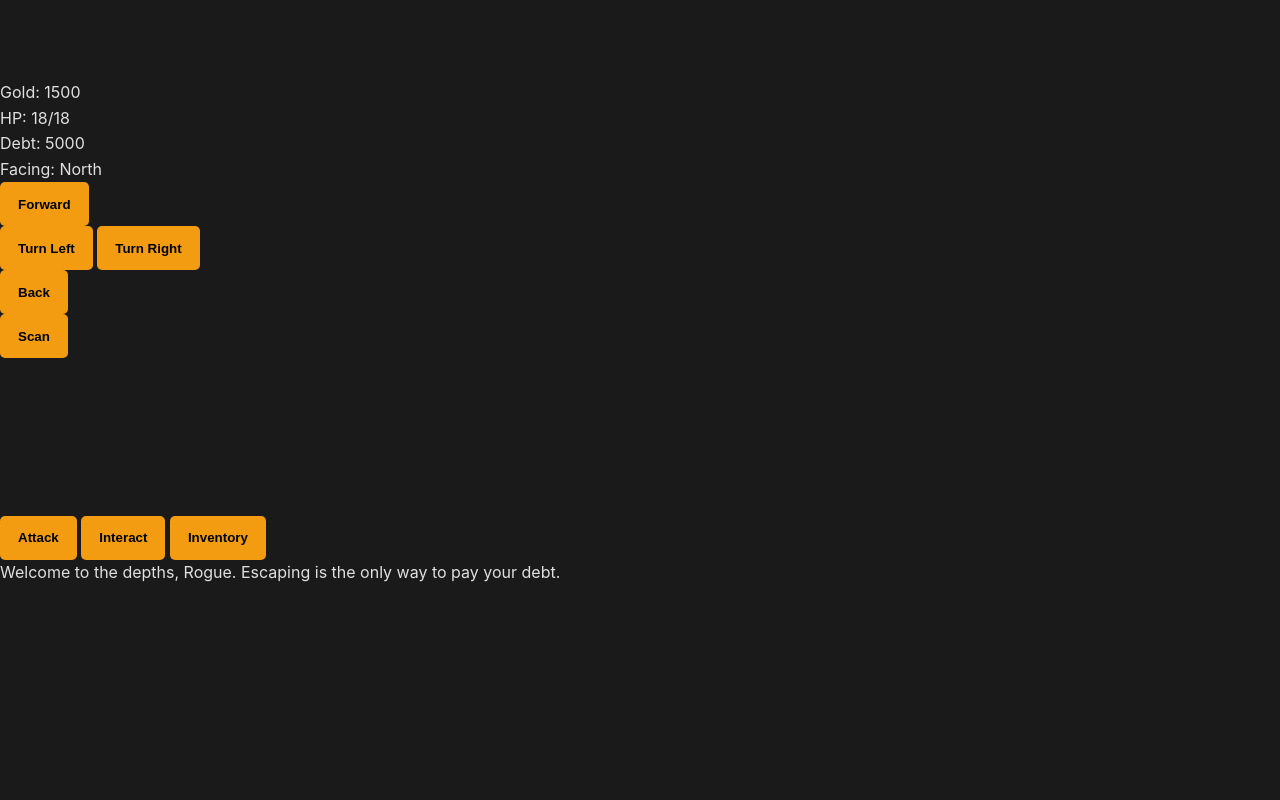
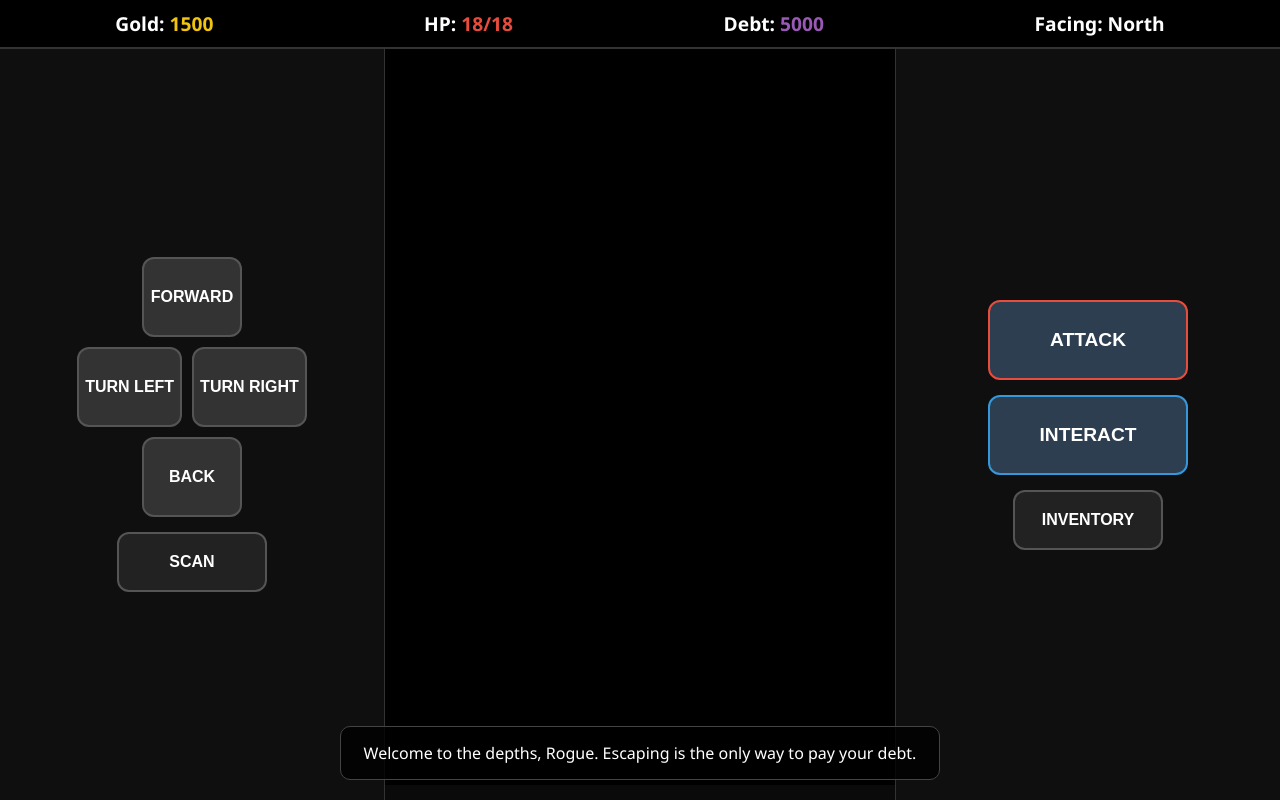
Before and after one commit to concego/goldrush, a plain HTML site: page index.html in a window 1280 px wide. Drawn offline with Linux system fonts and the light colour scheme.

Commit message:
Update style.css

```diff
--- a/style.css
+++ b/style.css
@@ -1,144 +1,166 @@
 :root {
-    --bg: #1a1a1a;
-    --text: #e0e0e0;
-    --accent: #f39c12;
-    --panel-bg: #2c3e50;
-    --hover: #34495e;
+    --bg-dark: #0a0a0a;
+    --panel-bg: #1a1a1a;
+    --gold: #f1c40f;
+    --health: #e74c3c;
+    --debt: #9b59b6;
+    --text: #ffffff;
+    --accent: #3498db;
+    --focus-ring: #2ecc71;
 }
 
-body {
-    font-family: -apple-system, BlinkMacSystemFont, "Segoe UI", Roboto, Helvetica, Arial, sans-serif;
-    background-color: var(--bg);
-    color: var(--text);
-    margin: 0;
-    padding-top: 80px;
-    line-height: 1.6;
+* {
+    box-sizing: border-box;
+    -webkit-tap-highlight-color: transparent;
 }
 
-#painel-controle {
-    position: fixed;
-    top: 0;
+body, html {
+    margin: 0;
+    padding: 0;
     width: 100%;
-    background: var(--panel-bg);
-    padding: 10px;
-    box-sizing: border-box;
-    display: flex;
-    flex-wrap: wrap;
-    align-items: center;
-    justify-content: space-between;
-    z-index: 100;
-    box-shadow: 0 2px 10px rgba(0,0,0,0.5);
+    height: 100%;
+    background-color: var(--bg-dark);
+    color: var(--text);
+    font-family: 'Segoe UI', Tahoma, Geneva, Verdana, sans-serif;
+    overflow: hidden;
 }
 
-.hidden { display: none !important; }
+#game-container {
+    display: flex;
+    flex-direction: column;
+    height: 100vh;
+    width: 100vw;
+}
 
-#busca {
-    flex-grow: 1;
-    padding: 12px;
-    border-radius: 5px;
-    border: 1px solid #555;
+#status-bar {
+    display: flex;
+    justify-content: space-around;
     background: #000;
-    color: #fff;
-    margin-right: 10px;
+    padding: 10px;
+    font-weight: bold;
+    border-bottom: 2px solid #333;
+    font-size: 1.2rem;
+}
+
+.stat { display: flex; align-items: center; }
+#gold-val { color: var(--gold); margin-left: 5px; }
+#hp-val { color: var(--health); margin-left: 5px; }
+#debt-val { color: var(--debt); margin-left: 5px; }
+
+#ui-layout {
+    display: grid;
+    grid-template-columns: 30% 40% 30%;
+    flex: 1;
+    overflow: hidden;
+}
+
+section {
+    display: flex;
+    flex-direction: column;
+    justify-content: center;
+    align-items: center;
+    padding: 20px;
+    gap: 15px;
+}
+
+#movement-panel { background: rgba(255,255,255,0.02); }
+#action-panel { background: rgba(255,255,255,0.02); }
+
+.control-group {
+    display: flex;
+    flex-direction: column;
+    align-items: center;
+    gap: 10px;
+}
+
+.rotation-controls {
+    display: flex;
+    gap: 10px;
 }
 
 button {
-    padding: 12px 18px;
-    border-radius: 5px;
-    border: none;
-    background: var(--accent);
-    color: #000;
+    background: #333;
+    color: #fff;
+    border: 2px solid #555;
+    border-radius: 12px;
+    font-size: 1rem;
     font-weight: bold;
     cursor: pointer;
-    min-height: 44px; /* Acessibilidade Mobile */
+    min-height: 80px;
+    min-width: 100px;
+    transition: all 0.2s;
+    display: flex;
+    align-items: center;
+    justify-content: center;
+    text-transform: uppercase;
 }
 
-button:hover { background: #e67e22; }
-
-/* Estrutura de Pastas (Sanfonas) */
-details {
-    background: #2c2c2c;
-    margin: 8px;
-    border-radius: 8px;
-    border: 1px solid #444;
+button:focus {
+    outline: none;
+    border-color: var(--focus-ring);
+    box-shadow: 0 0 15px var(--focus-ring);
+    background: #444;
 }
 
-summary {
-    padding: 15px;
-    cursor: pointer;
-    font-weight: bold;
-    list-style: none;
-    outline: none;
+button:active {
+    transform: scale(0.95);
+    background: #555;
 }
 
-summary:focus { background: var(--hover); }
-summary::-webkit-details-marker { display: none; }
-
-.lista-itens {
-    padding: 10px 20px;
-    background: #1e1e1e;
+.action-btn {
+    background: #2c3e50;
+    width: 100%;
+    max-width: 200px;
+    font-size: 1.2rem;
 }
 
-.item-arquivo {
-    display: flex;
-    justify-content: space-between;
-    align-items: center;
-    padding: 14px 0;
-    border-bottom: 1px solid #333;
+#btn-attack { border-color: var(--health); }
+#btn-interact { border-color: var(--accent); }
+
+.utility-btn {
+    background: #222;
+    width: 100%;
+    max-width: 150px;
+    min-height: 60px;
 }
 
-.item-arquivo span { flex-grow: 1; cursor: pointer; }
-
-.acoes-pasta {
-    display: flex;
-    gap: 10px;
-    padding: 15px;
-    justify-content: flex-end;
+#viewport {
+    border-left: 1px solid #333;
+    border-right: 1px solid #333;
+    position: relative;
+    padding: 0;
 }
 
-/* Editor e Preview */
-#editor-container { padding: 10px; }
-
-#editor {
+#game-canvas {
     width: 100%;
-    height: 65vh;
+    height: 100%;
     background: #000;
-    color: #fff;
-    font-size: 1.1rem;
-    padding: 20px;
-    border: 1px solid #444;
-    border-radius: 5px;
-    box-sizing: border-box;
-    font-family: "Courier New", Courier, monospace;
 }
 
-#preview {
-    background: #fff;
-    color: #333;
-    padding: 25px;
-    border-radius: 5px;
-    min-height: 65vh;
-    overflow-y: auto;
+#game-log {
+    position: absolute;
+    bottom: 20px;
+    left: 50%;
+    transform: translateX(-50%);
+    width: 80%;
+    max-width: 600px;
+    background: rgba(0,0,0,0.8);
+    padding: 15px;
+    border-radius: 10px;
+    border: 1px solid #444;
+    text-align: center;
+    font-size: 1rem;
+    pointer-events: none;
 }
 
-#status-salvamento {
-    position: fixed;
-    bottom: 20px;
-    right: 20px;
-    background: rgba(0,0,0,0.8);
-    padding: 10px 20px;
-    border-radius: 20px;
-    font-size: 0.9rem;
+/* Mobile Portrait - Prompt for Landscape */
+@media screen and (orientation: portrait) {
+    body::after {
+        content: "Please rotate your device to landscape for the best experience.";
+        position: fixed;
+        top: 0; left: 0; width: 100%; height: 100%;
+        background: #000; color: #fff;
+        display: flex; align-items: center; justify-content: center;
+        z-index: 10000; padding: 40px; text-align: center; font-size: 1.5rem;
+    }
 }
-
-/* Gaveta de Símbolos */
-#gaveta-simbolos { margin-bottom: 10px; }
-.grade-simbolos {
-    display: grid;
-    grid-template-columns: repeat(auto-fill, minmax(80px, 1fr));
-    gap: 8px;
-    padding: 10px;
-}
-.grade-simbolos button { background: #444; color: #fff; font-size: 0.9rem; }
-
-.center { text-align: center; padding: 40px; }
```
